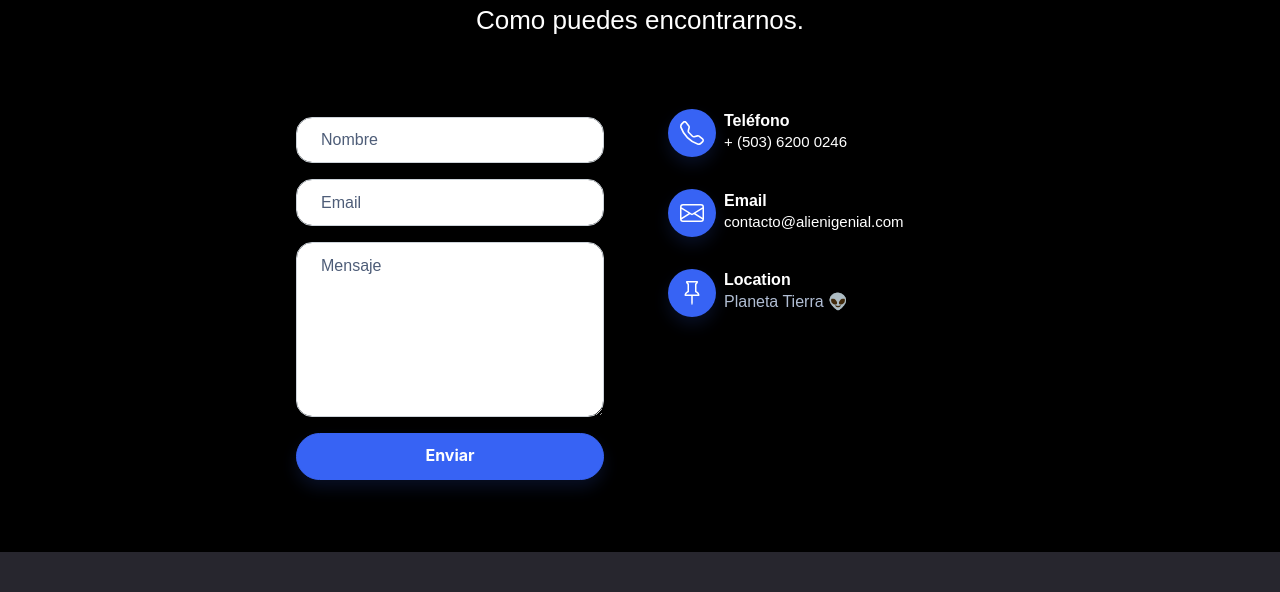
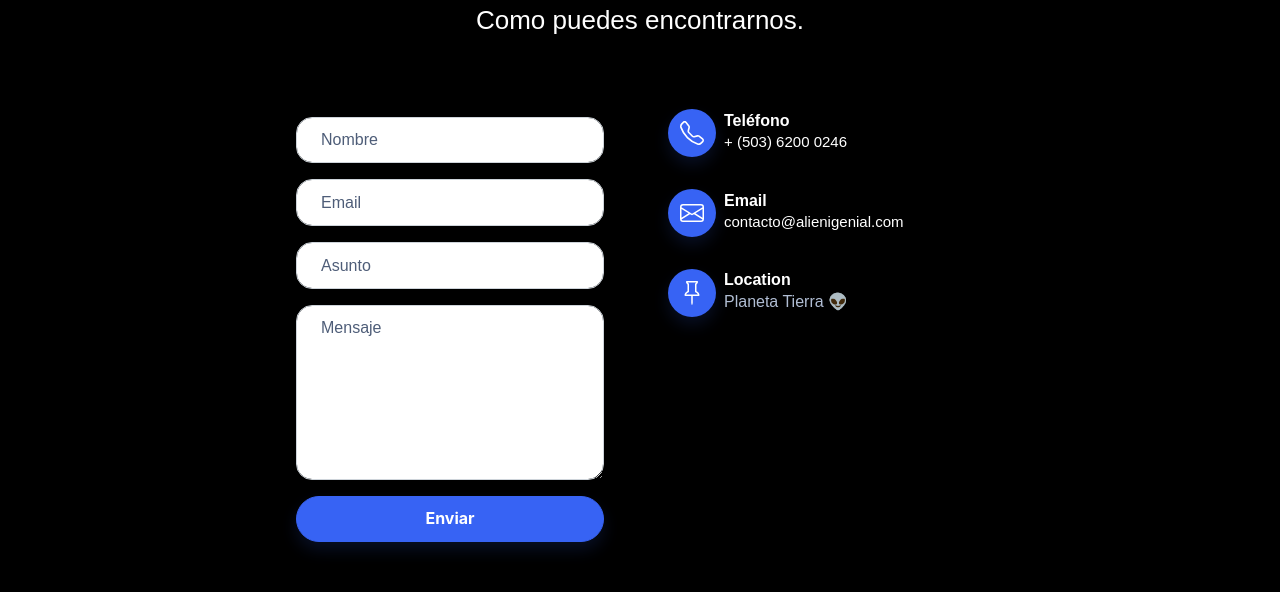
Before and after one commit to IsmaelLima21/Alienv2, a plain HTML site: page index.html in a window 1280 px wide. Shown: the part 4839-5431 px from the top of the page. Drawn offline with nearby package versions, Linux system fonts and the light colour scheme.

Commit message:
Update index.html
Fix Contact Form

```diff
--- a/index.html
+++ b/index.html
@@ -182,9 +182,10 @@
             <div class="row d-flex justify-content-center">
                 <div class="col-md-6 col-xl-4">
                     <div>
-                        <form class="p-3 p-xl-4" action="https://formsubmit.co/contact@alienigenial.com" method="POST">
+                        <form class="p-3 p-xl-4" action="https://formsubmit.co/el/ziliho" method="POST">
                             <div class="mb-3"><input class="form-control" type="text" id="name-1" name="Name" placeholder="Nombre" required="" style="font-family: Montserrat, sans-serif;"></div>
                             <div class="mb-3"><input class="form-control" type="email" id="email-1" name="email" placeholder="Email" style="font-family: Montserrat, sans-serif;"></div>
+                            <div class="mb-3"><input class="form-control" type="Subject" id="email-1" name="Subject" placeholder="Asunto" style="font-family: Montserrat, sans-serif;"></div>
                             <div class="mb-3"><textarea class="form-control" id="message-1" name="message" rows="6" placeholder="Mensaje" style="font-family: Montserrat, sans-serif;"></textarea></div>
                             <div><button class="btn btn-primary shadow d-block w-100" type="submit">Enviar</button></div>
                         </form>
```
